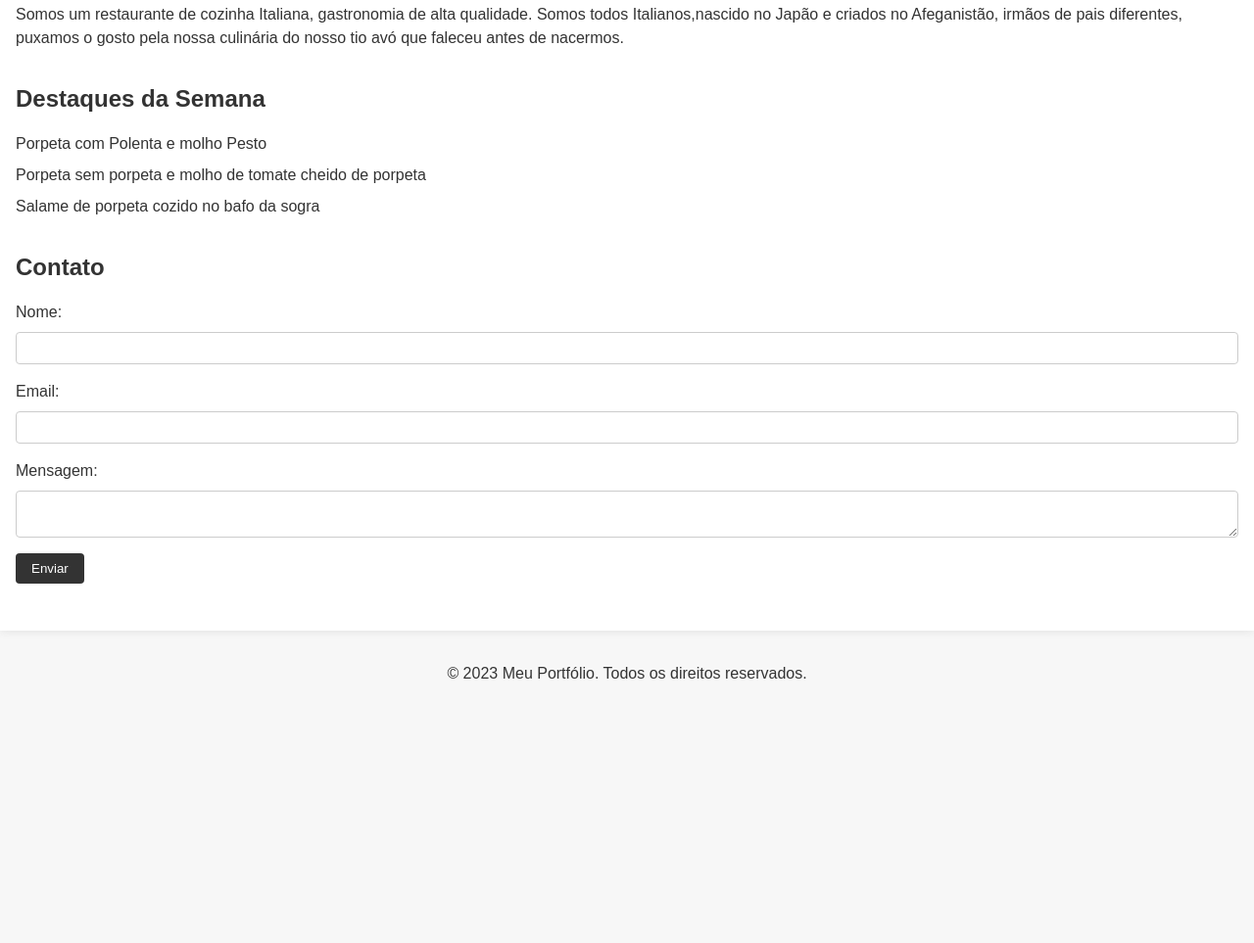
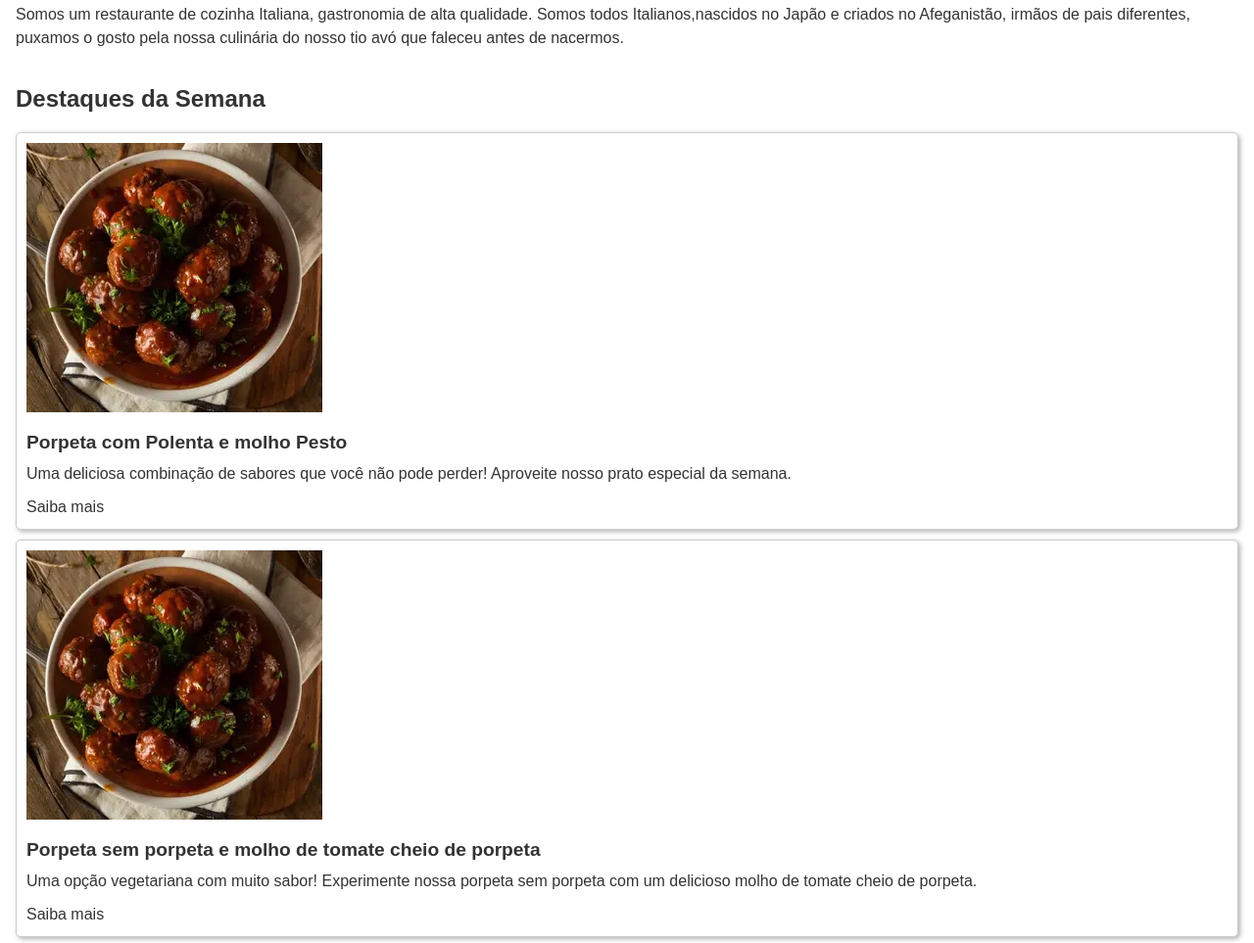
Before and after one commit to AxbrMachado/HOW_V_PORTIFOLIO, a website: page index.html in a window 1280 px wide. Shown: the part 209-1172 px from the top of the page at 98% size. Before the commit the page ends 909 px from the top, so only its background shows below. Drawn offline with Linux system fonts and the light colour scheme.

Commit message:
imgs e text card

```diff
--- a/index.html
+++ b/index.html
@@ -22,17 +22,45 @@
         <section>
           <h2>Sobre Nós</h2>
           <p>Somos um restaurante de cozinha Italiana, gastronomia de alta qualidade.
-                Somos todos Italianos,nascido no Japão e criados no Afeganistão, irmãos de pais diferentes, puxamos o gosto pela nossa culinária do nosso tio avó que faleceu antes de nacermos.
+                Somos todos Italianos,nascidos no Japão e criados no Afeganistão, irmãos de pais diferentes, puxamos o
+                gosto pela nossa culinária do nosso tio avó que faleceu antes de nacermos.
           </p>
         </section>
         <section>
-          <h2>Destaques da Semana</h2>
-          <ul>
-            <li><a href="#">Porpeta com Polenta e molho Pesto</a></li>
-            <li><a href="#">Porpeta sem porpeta e molho de tomate cheido de porpeta</a></li>
-            <li><a href="#">Salame de porpeta cozido no bafo da sogra</a></li>
-          </ul>
-        </section>
+            <h2>Destaques da Semana</h2>
+            <ul>
+              <li>
+                <div class="card">
+                  <img src="./pictures/Receita.jpg" alt="Porpeta com Polenta e molho Pesto">
+                  <div class="card-body">
+                    <h3>Porpeta com Polenta e molho Pesto</h3>
+                    <p>Uma deliciosa combinação de sabores que você não pode perder! Aproveite nosso prato especial da semana.</p>
+                    <a href="#" class="button">Saiba mais</a>
+                  </div>
+                </div>
+              </li>
+              <li>
+                <div class="card">
+                  <img src="./pictures/Receita.jpg" alt="Porpeta sem porpeta e molho de tomate cheio de porpeta">
+                  <div class="card-body">
+                    <h3>Porpeta sem porpeta e molho de tomate cheio de porpeta</h3>
+                    <p>Uma opção vegetariana com muito sabor! Experimente nossa porpeta sem porpeta com um delicioso molho de tomate cheio de porpeta.</p>
+                    <a href="#" class="button">Saiba mais</a>
+                  </div>
+                </div>
+              </li>
+              <li>
+                <div class="card">
+                  <img src="./pictures/Receita.jpg" alt="Salame de porpeta cozido no bafo da sogra">
+                  <div class="card-body">
+                    <h3>Salame de porpeta cozido no bafo da sogra</h3>
+                    <p>Uma receita especial da casa, feita com muito carinho e ingredientes selecionados. Não deixe de experimentar!</p>
+                    <a href="#" class="button">Saiba mais</a>
+                  </div>
+                </div>
+              </li>
+            </ul>
+          </section>
         <section>
           <h2>Contato</h2>
           <form>
--- a/styles.css
+++ b/styles.css
@@ -120,3 +120,27 @@
   .footer-copy {
     text-align: center;
   }
+  .card {
+    border: 1px solid #ccc;
+    border-radius: 5px;
+    box-shadow: 2px 2px 5px rgba(0, 0, 0, 0.3);
+    padding: 10px;
+    margin-bottom: 10px;
+    background-color: #fff;
+  }
+
+  .card img {
+    max-width: 100%;
+    height: auto;
+    margin-bottom: 10px;
+  }
+
+  .card h3 {
+    font-size: 1.2em;
+    margin-bottom: 5px;
+  }
+
+  .card p {
+    font-size: 1em;
+    margin-bottom: 10px;
+  }
```
Also changed, not shown: pictures/Receita.jpg (added).
